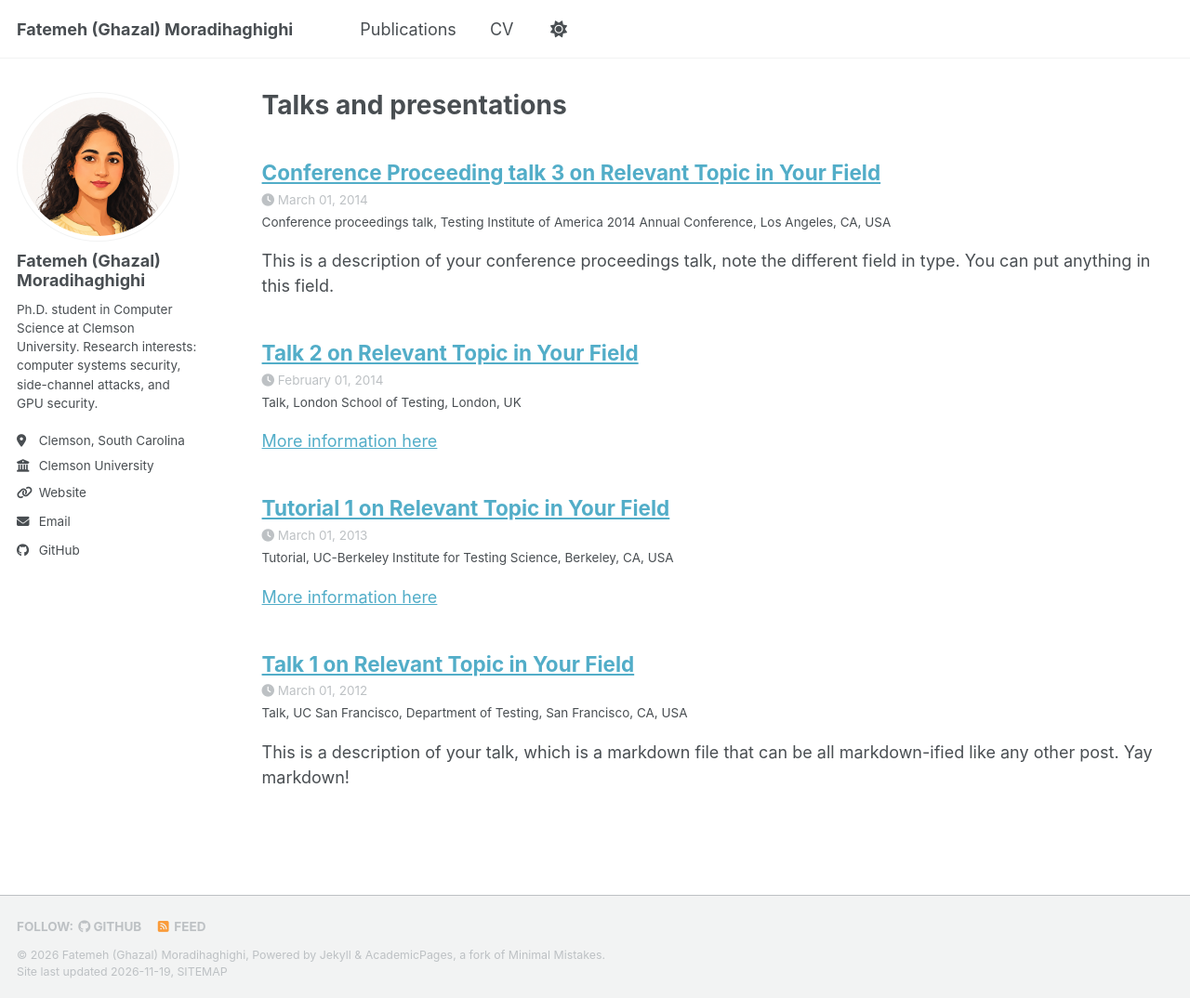
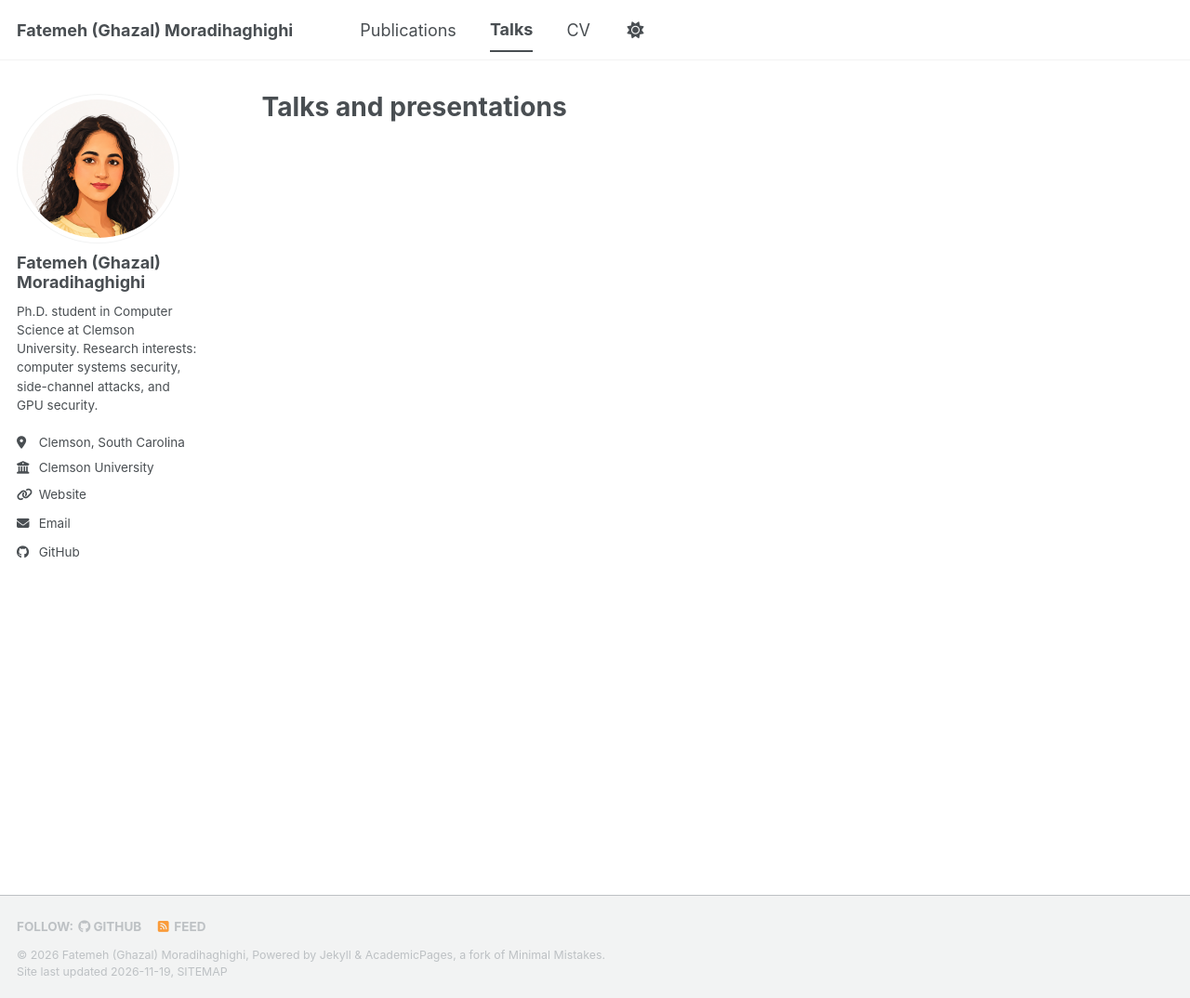
Before and after one commit to ghazalmoradihaghighi/ghazalmoradihaghighi.github.io, a Jekyll site: the page built from _pages/talks.html, in a window 1280 px wide and 1074 px high. Shown: the whole window at 93% size. Built offline with Jekyll 4.4.1, drawn with Linux system fonts in a browser that asks for light colours; a script bundle is joined from its source files by our own code; library files that are not in the unit come from our copies.

Commit message:
Enable Talks tab and remove sample talks

```diff
--- a/_data/navigation.yml
+++ b/_data/navigation.yml
@@ -4,5 +4,8 @@ main:
   - title: "Publications"
     url: /publications/
 
+  - title: "Talks"
+    url: /talks/
+
   - title: "CV"
     url: /cv/
--- a/_talks/2012-03-01-talk-1.md
+++ /dev/null
@@ -1,11 +0,0 @@
----
-title: "Talk 1 on Relevant Topic in Your Field"
-collection: talks
-type: "Talk"
-permalink: /talks/2012-03-01-talk-1
-venue: "UC San Francisco, Department of Testing"
-date: 2012-03-01
-location: "San Francisco, CA, USA"
----
-
-This is a description of your talk, which is a markdown file that can be all markdown-ified like any other post. Yay markdown!
--- a/_talks/2013-03-01-tutorial-1.md
+++ /dev/null
@@ -1,13 +0,0 @@
----
-title: "Tutorial 1 on Relevant Topic in Your Field"
-collection: talks
-type: "Tutorial"
-permalink: /talks/2013-03-01-tutorial-1
-venue: "UC-Berkeley Institute for Testing Science"
-date: 2013-03-01
-location: "Berkeley, CA, USA"
----
-
-[More information here](http://exampleurl.com)
-
-This is a description of your tutorial, note the different field in type. This is a markdown files that can be all markdown-ified like any other post. Yay markdown!
--- a/_talks/2014-02-01-talk-2.md
+++ /dev/null
@@ -1,13 +0,0 @@
----
-title: "Talk 2 on Relevant Topic in Your Field"
-collection: talks
-type: "Talk"
-permalink: /talks/2014-02-01-talk-2
-venue: "London School of Testing"
-date: 2014-02-01
-location: "London, UK"
----
-
-[More information here](http://example2.com)
-
-This is a description of your talk, which is a markdown files that can be all markdown-ified like any other post. Yay markdown!
--- a/_talks/2014-03-01-talk-3.md
+++ /dev/null
@@ -1,11 +0,0 @@
----
-title: "Conference Proceeding talk 3 on Relevant Topic in Your Field"
-collection: talks
-type: "Conference proceedings talk"
-permalink: /talks/2014-03-01-talk-3
-venue: "Testing Institute of America 2014 Annual Conference"
-date: 2014-03-01
-location: "Los Angeles, CA, USA"
----
-
-This is a description of your conference proceedings talk, note the different field in type. You can put anything in this field.
```
